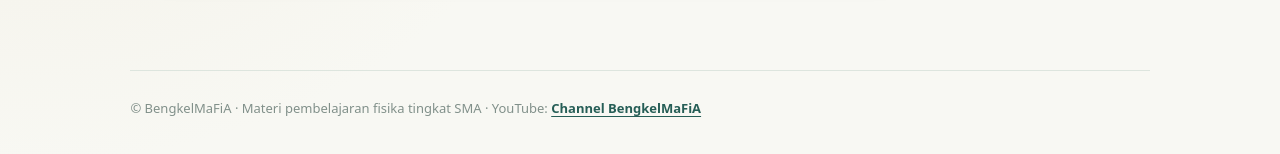
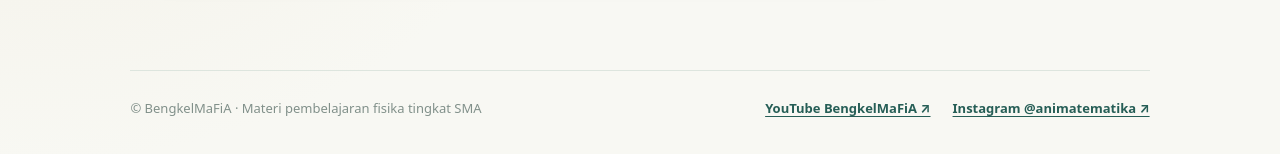
Before and after one commit to BengkelMaFiA/Simulasi-Fisika-SMA, a plain HTML site: page index.html in a window 1280 px wide. Shown: the part 1551-1705 px from the top of the page. Drawn offline with Linux system fonts and the light colour scheme.

Commit message:
Tambahkan tautan Instagram @animatematika di footer bersama YouTube BengkelMaFiA

```diff
--- a/index.html
+++ b/index.html
@@ -213,10 +213,18 @@ a:focus-visible {
 footer a { color: var(--sage-deep); font-weight: 690; text-underline-offset: 3px; }
 footer a:hover { color: var(--sage); }
 @media (max-width: 640px) { .card + .card { margin-top: 16px; } }
+
+footer{display:flex;justify-content:space-between;align-items:center;gap:12px 24px;flex-wrap:wrap}
+
+/* Social links: matching, legible footers on desktop and mobile. */
+.social-links{display:inline-flex;align-items:center;gap:10px 22px;flex-wrap:wrap}
+.social-links a{font-size:13px;line-height:1.6;font-weight:700;text-underline-offset:3px;overflow-wrap:anywhere}
+@media(max-width:570px){.social-links{width:100%;gap:8px 18px}}
+
 </style></head><body><div class="wrap"><header><div class="brand">BengkelMaFiA <span aria-hidden="true">✦</span></div><div class="tag">Laboratorium Fisika SMA</div></header>
 <main><div class="kicker">Belajar fisika melalui eksplorasi</div><h1>Fisika lebih jelas ketika <span>dicoba sendiri.</span></h1>
 <p>Kumpulan simulasi interaktif untuk membantu siswa memahami konsep melalui eksperimen virtual, visualisasi, dan perhitungan yang dapat diuji secara langsung.</p>
 <a class="card" href="cermin-datar/"><div class="eyebrow">01 · OPTIKA GEOMETRIS</div><h2>Cermin Datar</h2><p>Uji hukum pemantulan dengan mengubah sudut datang dan sudut pantul. Selidiki pula bayangan maya yang tegak, sama besar, dan simetris di belakang cermin.</p><div class="go">Buka simulasi →</div></a>
 <a class="card" href="cermin-cekung/"><div class="eyebrow">02 · OPTIKA GEOMETRIS</div><h2>Cermin Cekung</h2><p>Geser benda melintasi titik fokus dan pusat kelengkungan. Bandingkan bayangan nyata, maya, tegak, terbalik, diperbesar, dan diperkecil.</p><div class="go">Buka simulasi →</div></a>
 <a class="card" href="cermin-cembung/"><div class="eyebrow">03 · OPTIKA GEOMETRIS</div><h2>Cermin Cembung</h2><p>Geser benda, ubah fokus cermin, dan amati tiga sinar utama, bayangan maya, serta hubungan jarak benda, jarak bayangan, dan perbesaran.</p><div class="go">Buka simulasi →</div></a></main>
-<footer>© BengkelMaFiA · Materi pembelajaran fisika tingkat SMA · YouTube: <a href="https://www.youtube.com/channel/UCQFua4WLQyzhN3pi0H-nfvA" target="_blank" rel="noopener noreferrer">Channel BengkelMaFiA</a></footer></div></body></html>
+<footer>© BengkelMaFiA · Materi pembelajaran fisika tingkat SMA <span class="social-links"><a href="https://www.youtube.com/channel/UCQFua4WLQyzhN3pi0H-nfvA" target="_blank" rel="noopener noreferrer" aria-label="YouTube BengkelMaFiA">YouTube BengkelMaFiA ↗</a><a href="https://www.instagram.com/animatematika?vrfl=MTc5ZnBheG8wOHJqcw==" target="_blank" rel="noopener noreferrer" aria-label="Instagram animatematika">Instagram @animatematika ↗</a></span></footer></div></body></html>
```
